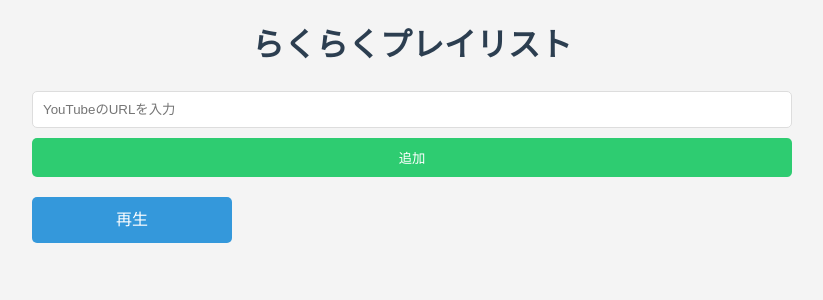
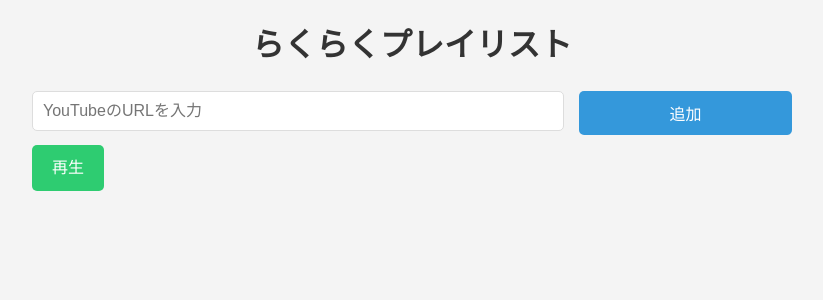
Before and after one commit to Kusunoki9999/rekochokuTeamC, a Flask app: page /playlist in a window 1280 px wide. Shown: the top 300 px of the page, without its empty margins (228-1051 px from the left). Run offline with Flask 3, Linux system fonts and the light colour scheme.

Commit message:
cssの適用

```diff
--- a/css/PlaylistStyle.css
+++ b/css/PlaylistStyle.css
@@ -0,0 +1,32 @@
+/* PlaylistStyle.css */
+#add-song-form input {
+    width: 70%;
+    float: left;
+}
+
+#add-song-form button {
+    width: 28%;
+    float: right;
+}
+
+#song-list {
+    clear: both;
+    list-style-type: none;
+    padding: 0;
+}
+
+#song-list li {
+    background-color: white;
+    margin-bottom: 10px;
+    padding: 10px;
+    border-radius: 5px;
+}
+
+.play-button {
+    background-color: #e74c3c;
+    margin-top: 20px;
+}
+
+.play-button:hover {
+    background-color: #c0392b;
+}
--- a/css/styles.css
+++ b/css/styles.css
@@ -1,3 +1,12 @@
+:root {
+    --primary-color: #3498db;
+    --secondary-color: #2ecc71;
+    --background-color: #f4f4f4;
+    --text-color: #333;
+    --button-hover-color: #2980b9;
+    --container-max-width: 600px;
+}
+
 * {
     box-sizing: border-box;
     margin: 0;
@@ -7,51 +16,23 @@
 body {
     font-family: Arial, sans-serif;
     line-height: 1.6;
-    background-color: #f4f4f4;
-    color: #333;
+    background-color: var(--background-color);
+    color: var(--text-color);
 }
 
 .container {
-    width: 100%;
-    max-width: 600px;
+    max-width: var(--container-max-width);
     margin: 0 auto;
     padding: 20px;
 }
 
-h1 {
+h1, h2 {
+    margin-bottom: 20px;
     text-align: center;
-    margin-bottom: 20px;
-    color: #2c3e50;
 }
 
-.button-container {
-    display: flex;
-    justify-content: space-around;
-    margin-top: 20px;
-}
-
-.button {
-    display: inline-block;
-    background-color: #3498db;
-    color: #fff;
-    padding: 10px 20px;
-    text-decoration: none;
-    border-radius: 5px;
-    transition: background-color 0.3s;
-    text-align: center;
-    width: 45%;
-}
-
-.button:hover {
-    background-color: #2980b9;
-}
-
-form {
-    margin-bottom: 20px;
-}
-
-input[type="text"],
-input[type="url"] {
+input, button {
+    font-size: 16px;
     width: 100%;
     padding: 10px;
     margin-bottom: 10px;
@@ -60,53 +41,38 @@
 }
 
 button {
-    display: block;
-    width: 100%;
-    padding: 10px;
-    background-color: #2ecc71;
-    color: #fff;
+    background-color: var(--primary-color);
+    color: white;
     border: none;
-    border-radius: 5px;
     cursor: pointer;
     transition: background-color 0.3s;
 }
 
 button:hover {
-    background-color: #27ae60;
+    background-color: var(--button-hover-color);
 }
 
-ul {
-    list-style-type: none;
+a {
+    text-decoration: none;
+    color: inherit;
 }
 
-li {
-    background-color: #fff;
-    margin-bottom: 10px;
-    padding: 10px;
+.button {
+    display: inline-block;
+    background-color: var(--secondary-color);
+    color: white;
+    padding: 10px 20px;
     border-radius: 5px;
-    box-shadow: 0 1px 3px rgba(0, 0, 0, 0.12);
+    text-align: center;
+    transition: background-color 0.3s;
 }
 
-#player {
-    margin-bottom: 20px;
-    width: 100%;
-    aspect-ratio: 16 / 9;
-    background-color: #ddd;
-}
-
-.playing::before {
-    content: "▶";
-    margin-right: 10px;
-    color: #e74c3c;
+.button:hover {
+    background-color: #27ae60;
 }
 
 @media (min-width: 768px) {
     .container {
         max-width: 800px;
     }
-
-    .button {
-        width: auto;
-        min-width: 200px;
-    }
 }
--- a/templates/index.html
+++ b/templates/index.html
@@ -4,7 +4,8 @@
     <meta charset="UTF-8">
     <meta name="viewport" content="width=device-width, initial-scale=1.0">
     <title>らくらくプレイリスト - トップページ</title>
-    <link rel="stylesheet" href="styles.css">
+    <link rel="stylesheet" href="../css/styles.css">
+    <link rel="stylesheet" href="../css/IndexStyle.css">
 </head>
 <body>
 <div class="container">
--- a/templates/play.html
+++ b/templates/play.html
@@ -4,7 +4,8 @@
     <meta charset="UTF-8">
     <meta name="viewport" content="width=device-width, initial-scale=1.0">
     <title>らくらくプレイリスト - 再生</title>
-    <link rel="stylesheet" href="styles.css">
+    <link rel="stylesheet" href="../css/styles.css">
+    <link rel="stylesheet" href="../css/PlayStyle.css">
 </head>
 <body>
 <div class="container">
--- a/templates/playlist.html
+++ b/templates/playlist.html
@@ -4,7 +4,8 @@
     <meta charset="UTF-8">
     <meta name="viewport" content="width=device-width, initial-scale=1.0">
     <title>らくらくプレイリスト - プレイリスト</title>
-    <link rel="stylesheet" href="styles.css">
+    <link rel="stylesheet" href="../css/styles.css">
+    <link rel="stylesheet" href="../css/PlaylistStyle.css">
 </head>
 <body>
 <div class="container">
--- a/templates/search.html
+++ b/templates/search.html
@@ -4,7 +4,8 @@
     <meta charset="UTF-8">
     <meta name="viewport" content="width=device-width, initial-scale=1.0">
     <title>らくらくプレイリスト - 検索</title>
-    <link rel="stylesheet" href="styles.css">
+    <link rel="stylesheet" href="../css/styles.css">
+
 </head>
 <body>
 <div class="container">
```
Also changed, not shown: css/IndexStyle.css (+10 -0 lines), css/PlayStyle.css (+22 -0 lines).
